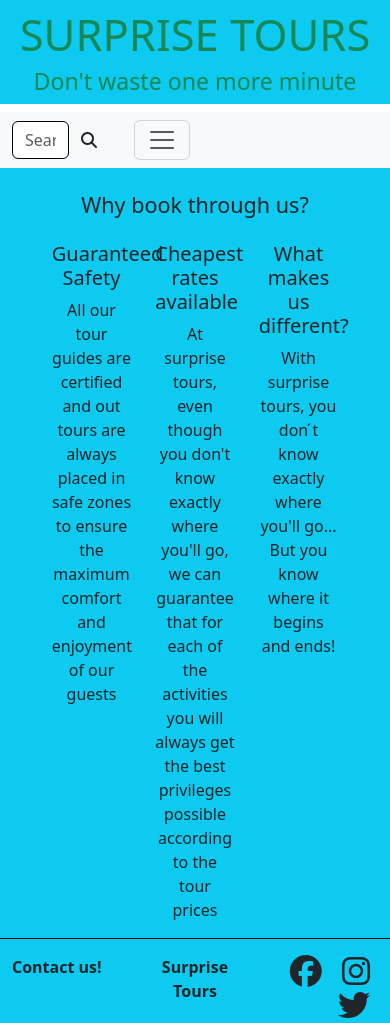
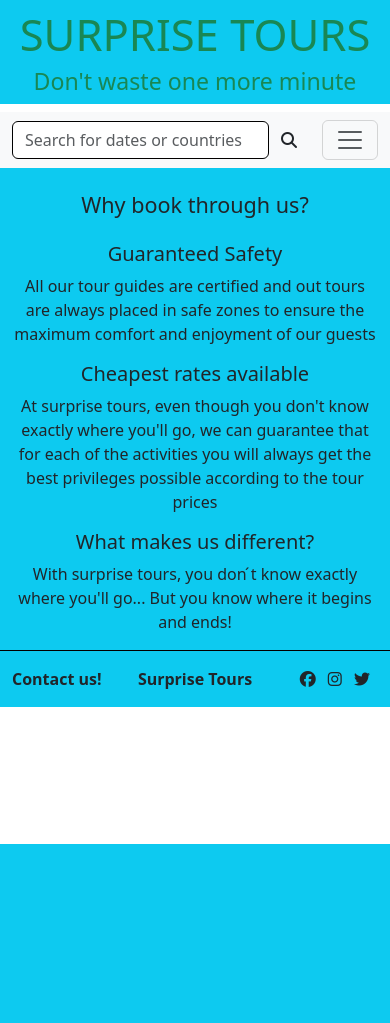
Before and after one commit to lpewton/surprise-tours, a Django app: page / in a window 390 px wide. After the commit the page ends 844 px from the top, so only its background shows below. Run offline with Django 3.2, Linux system fonts and the light colour scheme; some libraries are stand-ins or nearby versions.

Commit message:
Add responsiveness to base.html

```diff
--- a/templates/base.html
+++ b/templates/base.html
@@ -18,13 +18,14 @@
             <h3 class="text-center pb-2 text-success">Don't waste one more minute</h3>
         </div>
     </header>
-    <nav class="navbar navbar-expand-lg bg-body-tertiary">
-        <div class="container-fluid row">
-            <div class="col-4">
+    <!-- Searchbar -->
+    <nav class="navbar navbar-expand-lg navbar-light bg-light">
+        <div class="container-fluid">
+            <div class="col-xl-4">
             <form method="GET" action="">
                 <div class="input-group">
                     <input class="form-control border border-black rounded" type="text" name="q"
-                            placeholder="Search for dates, countries or price">
+                        placeholder="Search for dates or countries">
                     <div>
                         <button class="form-control btn" type="submit">
                             <span class="icon">
@@ -33,18 +34,19 @@
                         </button>
                     </div>
                 </div>
+            </div>
             </form>
-            </div>
-            <div class="col-8 d-flex">
-                <button class="navbar-toggler" type="button" data-bs-toggle="collapse"
-                    data-bs-target="#navbarNavDropdown" aria-controls="navbarNavDropdown" aria-expanded="false"
-                    aria-label="Toggle navigation">
+
+            <!-- Hamburguer button -->
+            <button class="navbar-toggler" type="button" data-bs-toggle="collapse" data-bs-target="#navbarNavDropdown" aria-controls="navbarNavDropdown" aria-expanded="false" aria-label="Toggle navigation">
             <span class="navbar-toggler-icon"></span>
           </button>
-                <div class="collapse navbar-collapse text-end justify-content-end" id="navbarNavDropdown">
+
+          <!-- Destinations and login/logout -->
+          <div class="collapse navbar-collapse d-xl-flex justify-content-end" id="navbarNavDropdown">
             <ul class="navbar-nav">
                 <li class="nav-item dropdown">
-                            <a class="nav-link dropdown-toggle" href="#" role="button" data-bs-toggle="dropdown"
+                    <a class="nav-link dropdown-toggle d-flex justify-content-end" href="#" role="button" data-bs-toggle="dropdown"
                         aria-expanded="false">
                         Destinations
                     </a>
@@ -59,16 +61,14 @@
                 </li>
               <li class="nav-item">
                 {% if user.is_authenticated %}
-                            <a class="nav-link" href="#">Log out</a>
+                <a class="nav-link d-flex justify-content-end" href="#">Log out</a>
                 {% else %}
-                            <a class="nav-link" href="#">Log in or Register</a>
-                            {% endif %}
-                        </li>
+                <a class="nav-link d-flex justify-content-end" href="#">Log in or Register</a>
+                {% endif %}              </li>
               <li class="nav-item">
-                            <a class="nav-link" href="#"><i class="fas fa-plane-departure"></i></a>
+                <a class="nav-link d-flex justify-content-end" href="#"><i class="fas fa-plane-departure"></i></a>
             </li>
             </ul>
-                </div>
           </div>
         </div>
       </nav>
@@ -76,32 +76,35 @@
     {% block content %}
     {% endblock %}
 
-<div>
+    <div class="container-fluid">
         <div class="row bg-info text-center d-flex justify-content-center">
             <h4 class="my-4">Why book through us?</h4>
-    <div class="col-3">
+            <div class="col-md-4 col-xl-3">
                 <h5>Guaranteed Safety</h5>
-        <p>All our tour guides are certified and out tours are always placed in safe zones to ensure the maximum comfort and enjoyment of our guests</p>
+                <p>All our tour guides are certified and out tours are always placed in safe zones to ensure the maximum
+                    comfort and enjoyment of our guests</p>
             </div>
-    <div class="col-3">
+            <div class="col-md-4 col-xl-3">
                 <h5>Cheapest rates available</h5>
-        <p>At surprise tours, even though you don't know exactly where you'll go, we can guarantee that for each of the activities you will always get the best privileges possible according to the tour prices</p>
+                <p>At surprise tours, even though you don't know exactly where you'll go, we can guarantee that for each
+                    of the activities you will always get the best privileges possible according to the tour prices</p>
             </div>
-    <div class="col-3">
+            <div class="col-md-4 col-xl-3">
                 <h5>What makes us different?</h5>
-        <p>With surprise tours, you don ́t know exactly where you'll go... But you know where it begins and ends!</p>
+                <p>With surprise tours, you don ́t know exactly where you'll go... But you know where it begins and
+                    ends!</p>
             </div>
             <div class="row border-top border-black pt-3">
-        <div class="col-4 text-start">
+                <div class="col-4 p-0 text-start">
                     <a href="#" class="nav-link"><strong>Contact us!</strong></a>
                 </div>
-        <div class="col-4 text-center">
+                <div class="col-4 p-0 text-center">
                     <p><strong>Surprise Tours</strong></p>
                 </div>
-        <div class="col-4 text-end">
-                <i class="fa-brands fa-facebook px-2 fa-2x"></i>
-                <i class="fa-brands fa-instagram px-2 fa-2x"></i>
-                <i class="fa-brands fa-twitter px-2 fa-2x"></i>
+                <div class="col-4 p-0 text-end">
+                    <i class="fa-brands fa-facebook px-2 fa-xl-2x"></i>
+                    <i class="fa-brands fa-instagram px-xl-2 fa-xl-2x"></i>
+                    <i class="fa-brands fa-twitter px-2 fa-xl-2x"></i>
                 </div>
             </div>
         </div>
```
Lines whose indentation alone changed are shown as unchanged.
